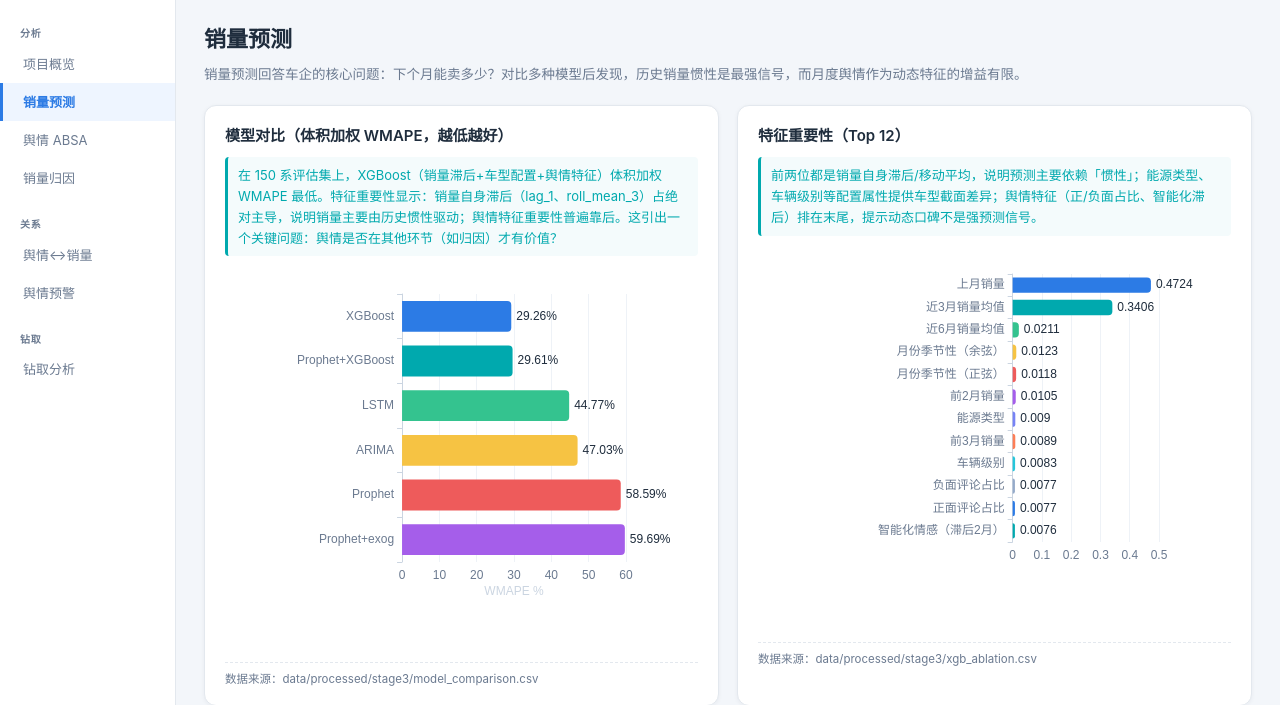
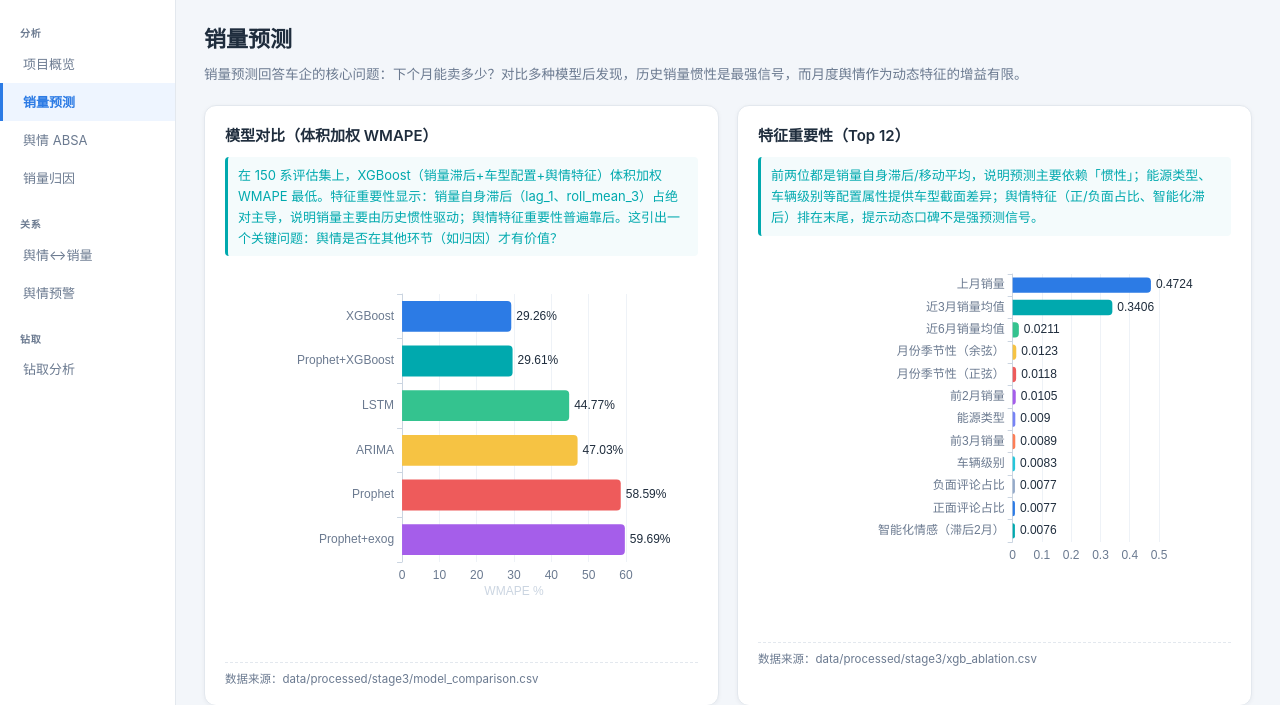
Before and after one commit to Yemyu/AutoPulse, a Flask app: page /forecast in a window 1280 px wide. Shown: the part 60-765 px from the top of the page. Run offline with Flask 3, Linux system fonts and the light colour scheme.

```diff
--- a/app/static/js/i18n.js
+++ b/app/static/js/i18n.js
@@ -37,7 +37,7 @@ window.I18N = (function () {
     // forecast
     "fc_title": { zh: "销量预测", en: "Sales Forecasting" },
     "fc_lead": { zh: "销量预测回答车企的核心问题：下个月能卖多少？对比多种模型后发现，历史销量惯性是最强信号，而月度舆情作为动态特征的增益有限。", en: "Sales forecasting estimates next month's vehicle sales. Across models, historical sales momentum is the strongest signal, while monthly sentiment provides limited lift." },
-    "fc_model_cmp": { zh: "模型对比（体积加权 WMAPE，越低越好）", en: "Model Comparison (Volume-Weighted WMAPE, Lower is Better)" },
+    "fc_model_cmp": { zh: "模型对比（体积加权 WMAPE）", en: "Model Comparison (Volume-Weighted WMAPE)" },
     "fc_example": { zh: "预测示例：", en: "Prediction Example: " },
     "fc_example_sub": { zh: "（实际 vs 预测）", en: " (Actual vs Predicted)" },
     "fc_features": { zh: "特征重要性（Top 12）", en: "Feature Importance (Top 12)" },
--- a/app/templates/forecast.html
+++ b/app/templates/forecast.html
@@ -7,7 +7,7 @@
 {% block content %}
   <div class="grid-2">
     <div class="card">
-      <h3 data-i18n="fc_model_cmp">模型对比（体积加权 WMAPE，越低越好）</h3>
+      <h3 data-i18n="fc_model_cmp">模型对比（体积加权 WMAPE）</h3>
       <p class="conclusion" id="fc-concl"></p>
       <div id="chartModels" class="chart"></div>
       <p class="source" data-i18n="fc_source_mc">数据来源：data/processed/stage3/model_comparison.csv</p>
```
